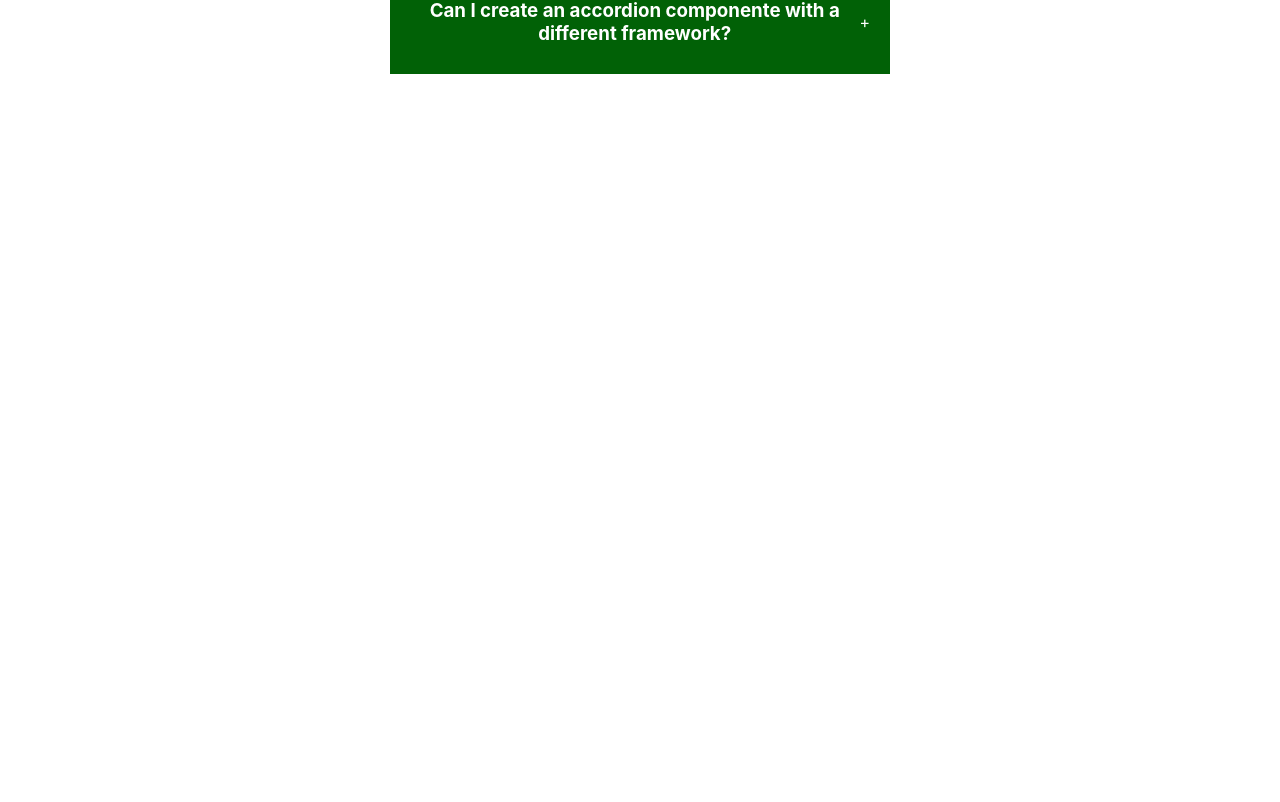
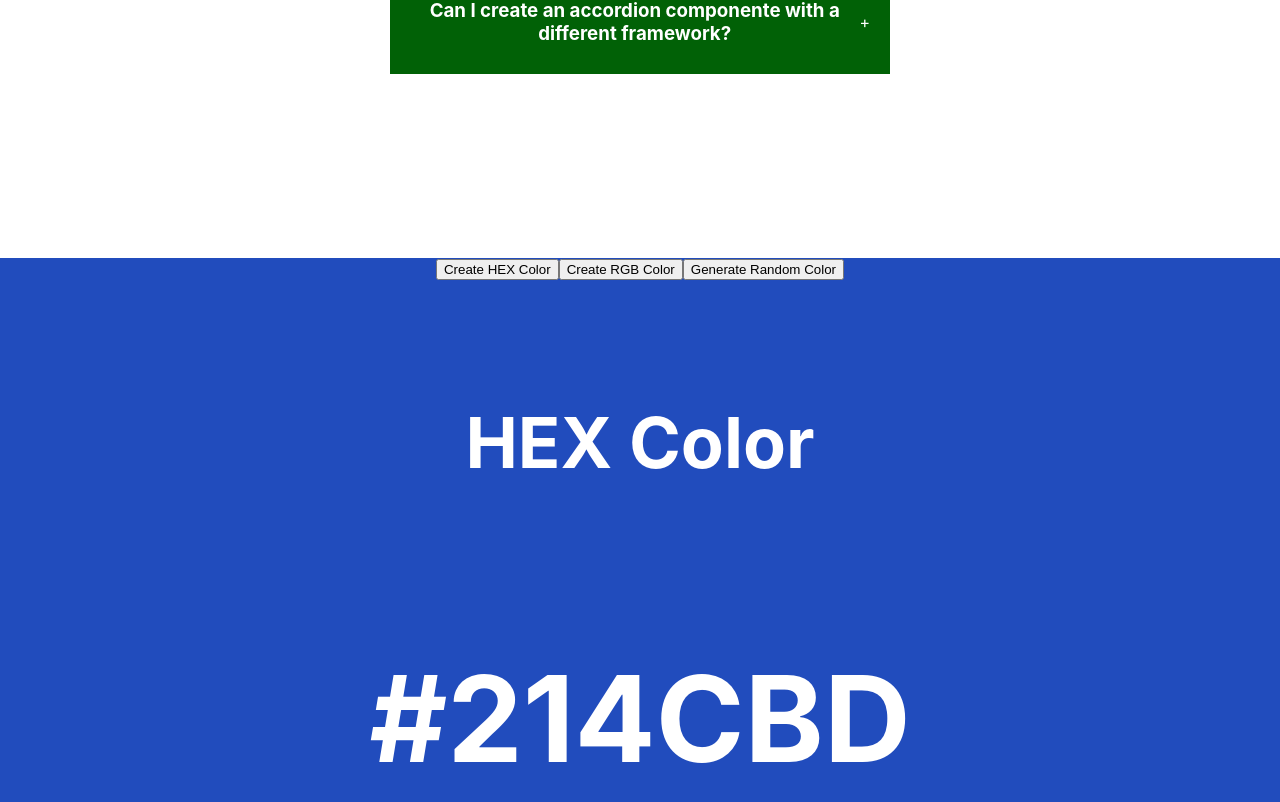
Before and after one commit to gmartindelcye/react-projects, a React (Create React App) app: page / in a window 1280 px wide. Shown: the part 542-1344 px from the top of the page. Before the commit the page ends 800 px from the top, so only its background shows below. Built offline with nearby package versions, Linux system fonts and the light colour scheme.

Commit message:
Random color finished

```diff
--- a/src/App.js
+++ b/src/App.js
@@ -1,11 +1,15 @@
 import './App.css';
 import Accordion from './components/accordion';
+import RandomColor from './components/random-color';
 
 function App() {
   return (
     <div className="App">
       {/* Accordion component */}
       <Accordion />
+
+      {/* Random Color component */}
+      <RandomColor />
     </div>
   );
 }
--- /dev/null
+++ b/src/components/random-color/index.jsx
@@ -0,0 +1,69 @@
+import { useEffect, useState } from "react";
+
+
+export default function RandomColor() {
+
+    const [color, setColor] = useState("#000000");
+    const [typeOfColor, setTypeOfColor] = useState("hex");
+
+    function randomColorUtility(lenght) {
+        return Math.floor(Math.random() * lenght);
+    }
+
+    function handleCreateHexRandomColor() {
+        const hex = [0,1,2,3,4,5,6,7,8,9,'A','B','C','D','E','F'];
+        let hexColor = "#";
+
+        for (let i = 0; i < 6; i++) {
+            hexColor += hex[randomColorUtility(hex.length)];
+        }
+
+        setColor(hexColor);
+
+    };
+
+    function handleCreateRgbRandomColor() {
+        const r = randomColorUtility(255);
+        const g = randomColorUtility(255);
+        const b = randomColorUtility(255);
+
+        setColor(`rgb(${r}, ${g}, ${b})`);
+    };
+
+    useEffect(()=>{
+        if (typeOfColor === "hex") handleCreateHexRandomColor();
+        else handleCreateRgbRandomColor();
+    }, [typeOfColor]);
+
+    return (
+        <div
+            style={{
+                width: "100vw",
+                height: "100vh",
+                backgroundColor: color,
+            }}>
+            <button onClick={()=> setTypeOfColor('hex')}>Create HEX Color</button>
+            <button onClick={()=> setTypeOfColor('rgb')}>Create RGB Color</button>
+            <button onClick={typeOfColor === 'hex'
+                ? handleCreateHexRandomColor
+                : handleCreateRgbRandomColor}
+            >
+                Generate Random Color
+            </button>
+            <div style={{
+                display: "flex",
+                justifyContent: "center",
+                alignItems: "center",
+                color: "white",
+                fontSize: "60px",
+                marginTop: "50px",
+                flexDirection: "column",
+                gap: "10px"
+            }}>
+                <h3>{typeOfColor === 'rgb' ? 'RGB Color' : 'HEX Color'}</h3>
+                <h1>{color}</h1>
+            </div>
+        </div>
+    );
+
+}
```
